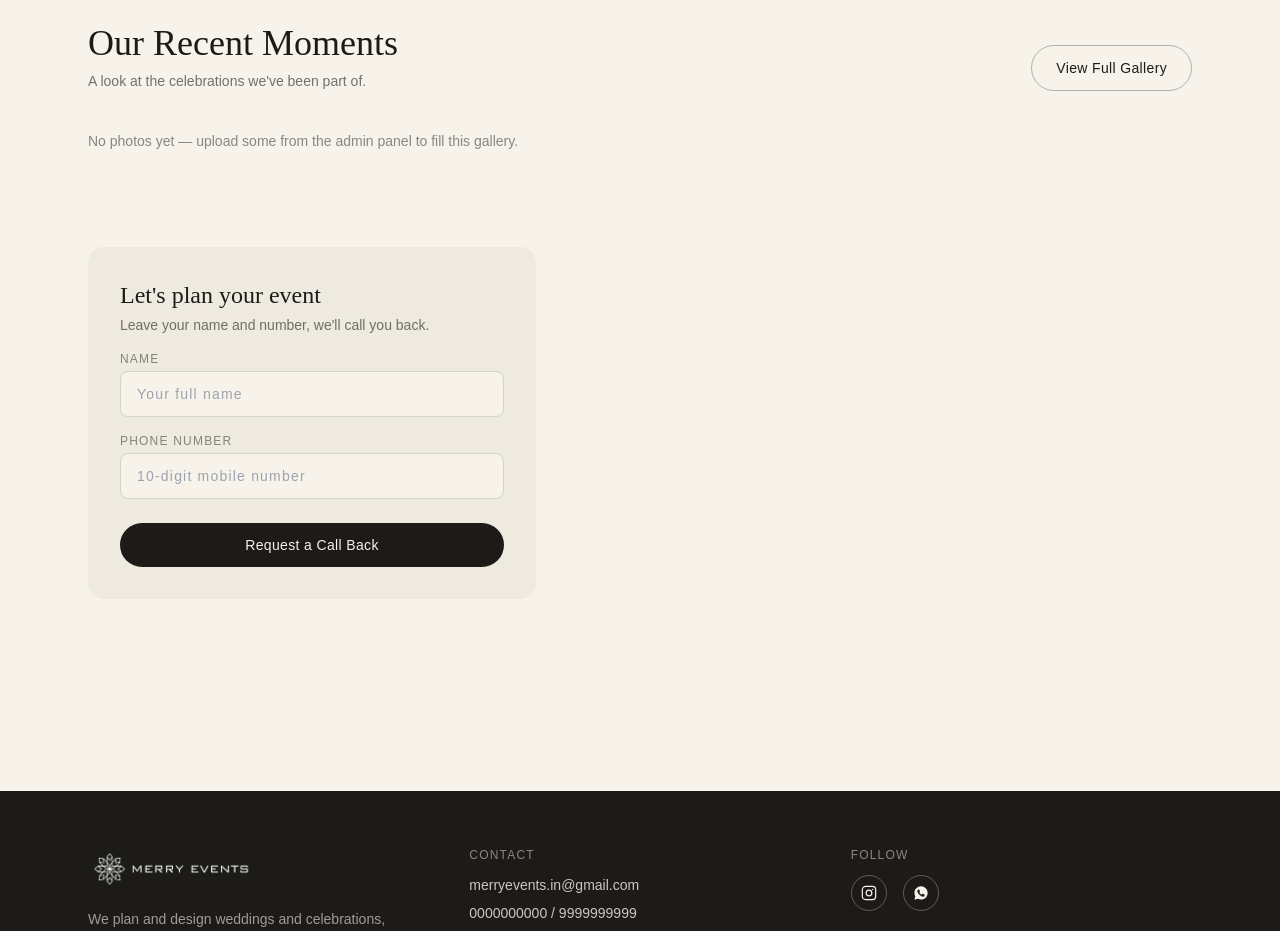
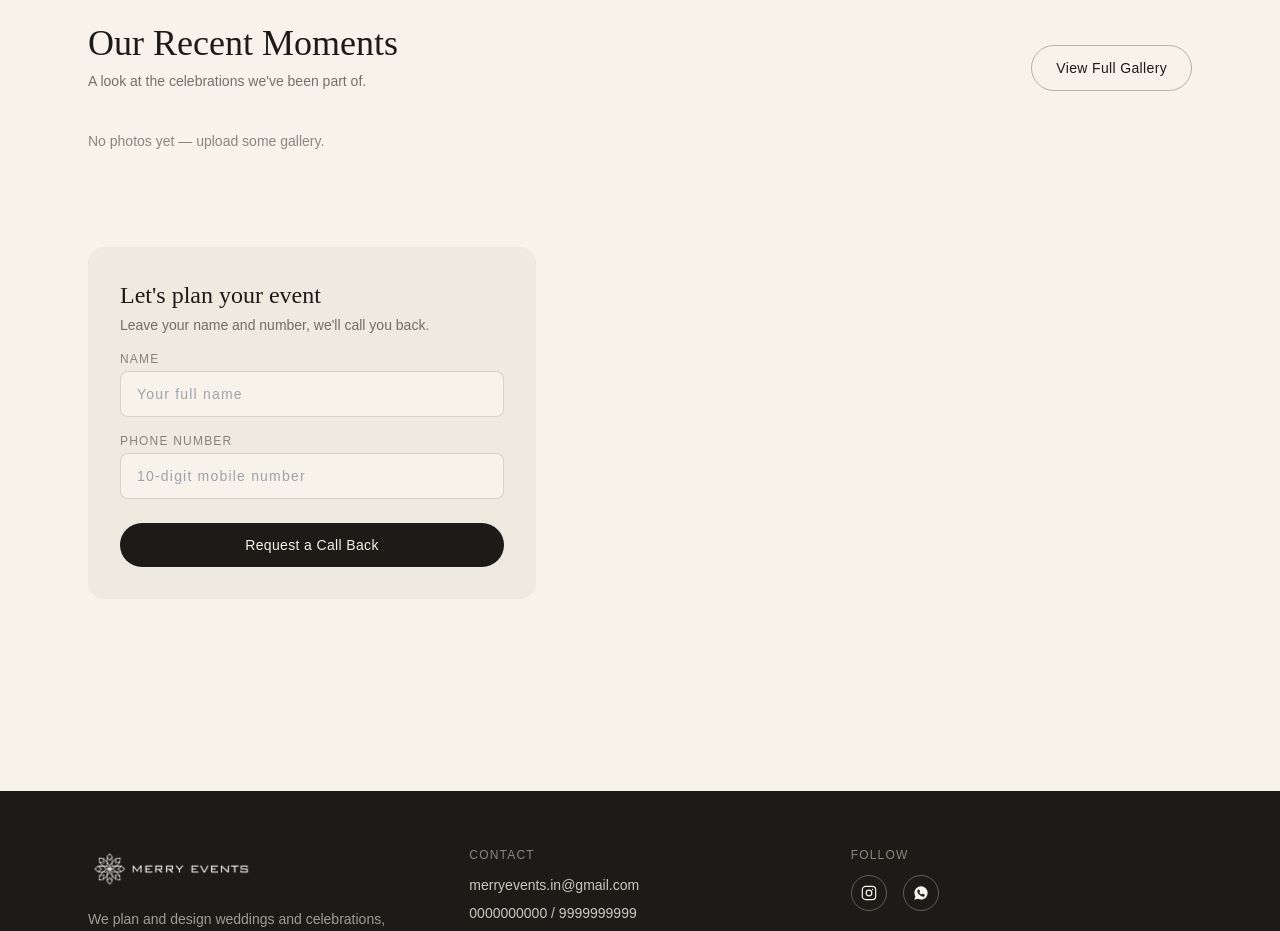
Before and after one commit to benx-ghub/merryevents.in, a Next.js app: page / in a window 1280 px wide. Shown: the part 1500-2431 px from the top of the page. Built offline with nearby package versions, Linux system fonts and the light colour scheme.

Commit message:
Fix text in no photos message

```diff
--- a/app/page.tsx
+++ b/app/page.tsx
@@ -108,7 +108,7 @@
 
         {preview.length === 0 ? (
           <p className="text-ink/50 text-sm">
-            No photos yet — upload some from the admin panel to fill this
+            No photos yet — upload some
             gallery.
           </p>
         ) : (
```
